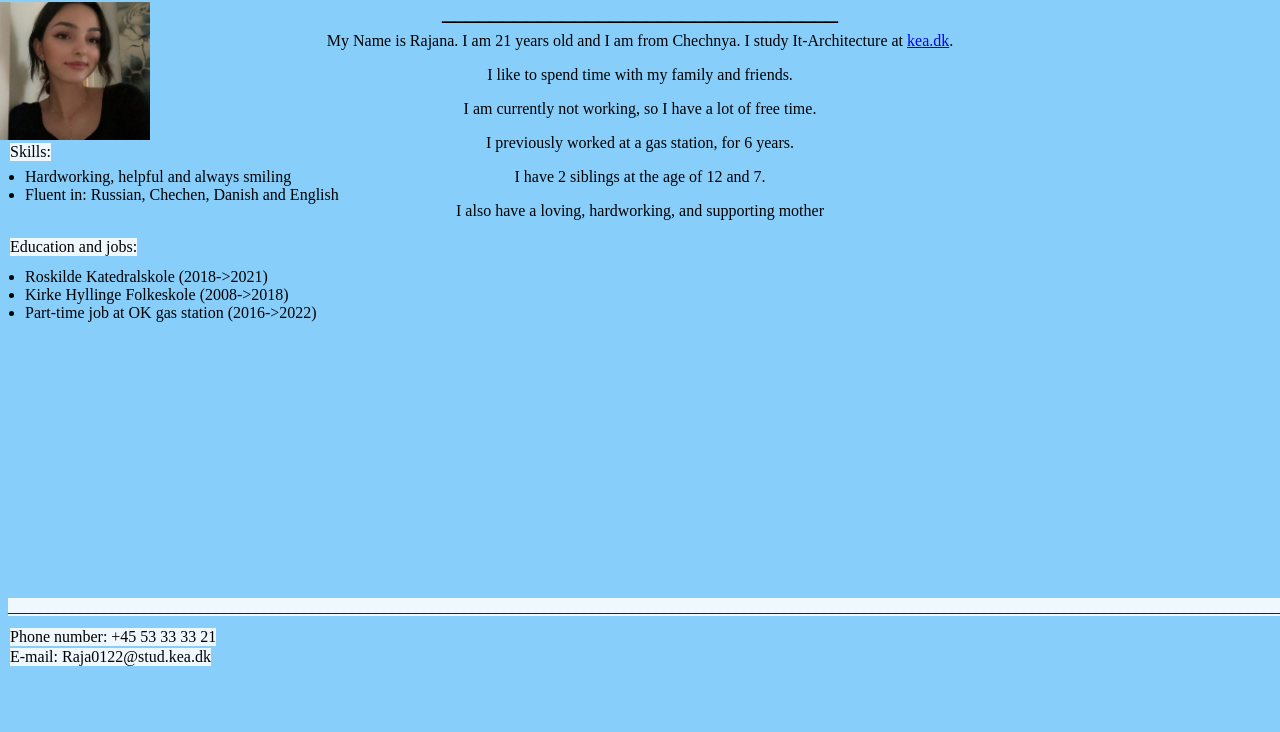
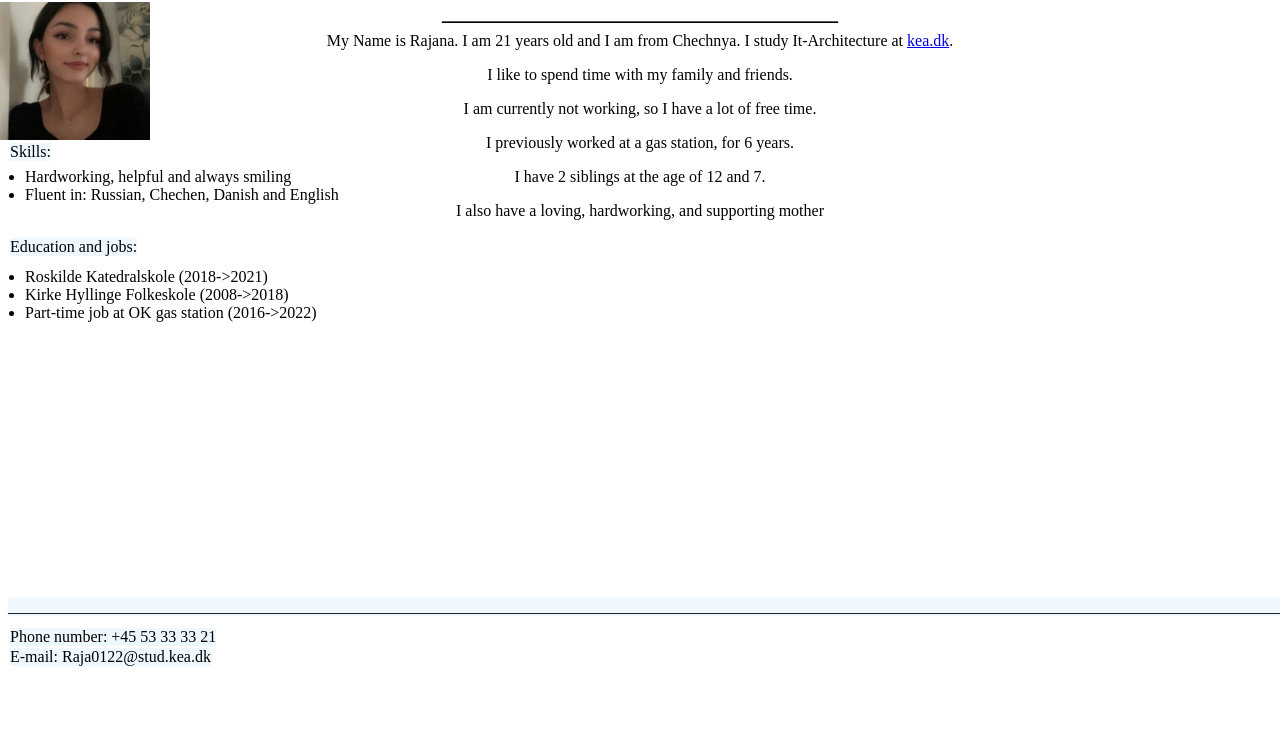
Before and after one commit to Rxyxna/Portfolio, a plain HTML site: page index.html in a window 1280 px wide. Shown: the part 68-800 px from the top of the page. Drawn offline with Linux system fonts and the light colour scheme.

Commit message:
removed blue background

```diff
--- a/main.css
+++ b/main.css
@@ -23,5 +23,3 @@
 #list { position: absolute; top: 220px; left: -15px}
 #list2 {position: absolute; top: 320px; left: -15px}
 #pleft2 { position: absolute; top: 290px; left: 10px}
-
-#body {background-color: lightskyblue}
```
